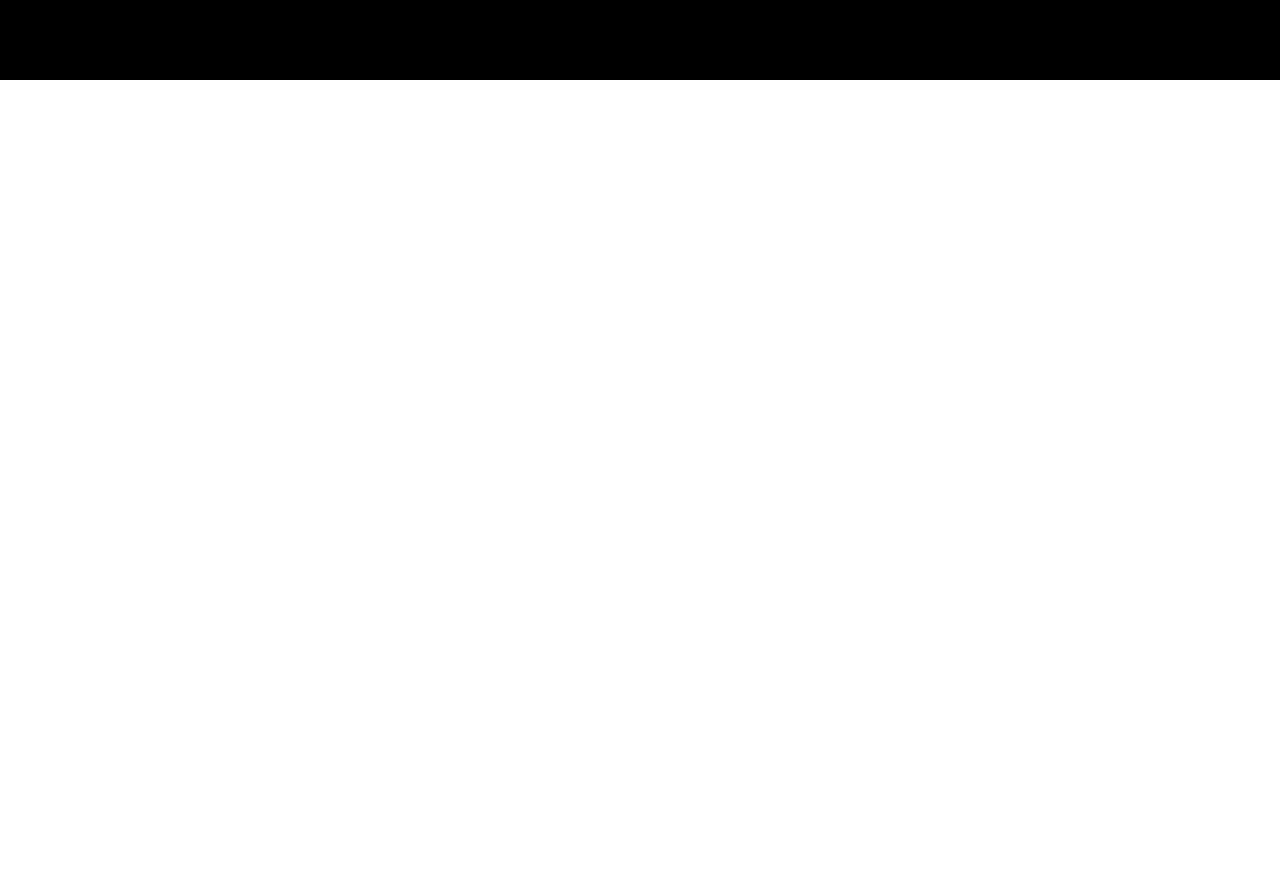
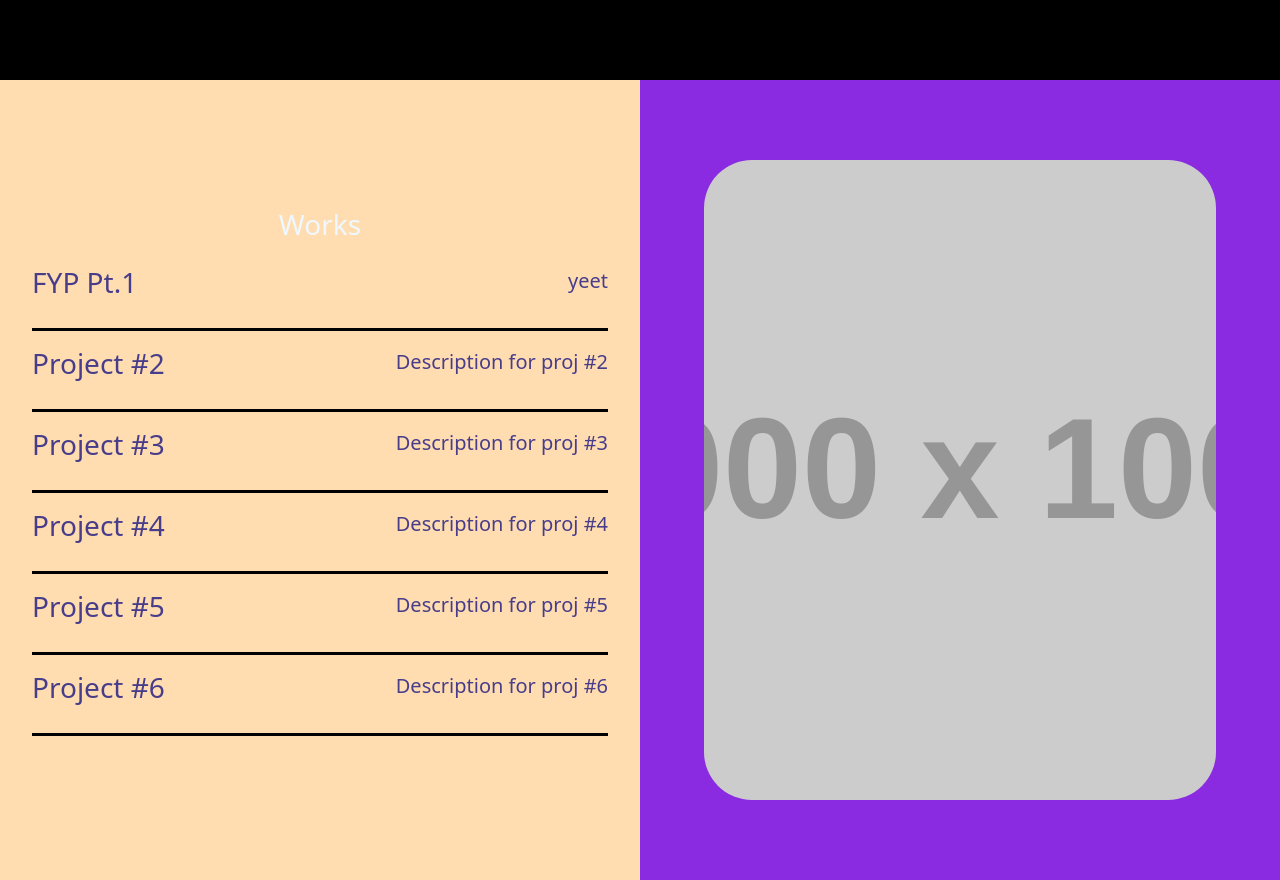
Before and after one commit to Syafuuuuu/syafu-website, a React (Vite) app: page / in a window 1280 px wide. Shown: the part 2320-3200 px from the top of the page. Before the commit the page ends 2400 px from the top, so only its background shows below. Built offline with nearby package versions, Linux system fonts and the light colour scheme.

Commit message:
Project/Work tempalte with both the worded list and preview has been completed. fix #3

```diff
--- a/src/App.tsx
+++ b/src/App.tsx
@@ -5,6 +5,7 @@
 import "./styles/Home.css";
 import "./styles/HighlightCard.css";
 import "./styles/Tricks.css";
+import "./styles/Projects.css";
 
 function App() {
   return (
--- a/src/components/Home.tsx
+++ b/src/components/Home.tsx
@@ -1,4 +1,5 @@
 import HighlightCard from "./HighlightCard.tsx";
+import Projects from "./Projects.tsx";
 import Tricks from "./Tricks.tsx";
 
 function Home() {
@@ -10,7 +11,6 @@
           <h1>Artificial Intelligence Engineer</h1>
           <p>dajdajdh ajd j dla jshdj</p>
         </div>
-
         <div className="card-container">
           <h1>Highlight Projects</h1>
           <br></br>
@@ -32,6 +32,9 @@
           <br></br>
           <Tricks />
         </div>
+        <div className="proj-container">
+          <Projects />
+        </div>
       </div>
     </>
   );
--- /dev/null
+++ b/src/components/Projects.tsx
@@ -0,0 +1,50 @@
+function Projects() {
+  return (
+    <>
+      <div className="proj-left">
+        <div>
+          <h3>Works</h3>
+        </div>
+        <ul>
+          <Project title="FYP Pt.1" desc="yeet" />
+          <Project title="Project #2" desc="Description for proj #2" />
+          <Project title="Project #3" desc="Description for proj #3" />
+          <Project title="Project #4" desc="Description for proj #4" />
+          <Project title="Project #5" desc="Description for proj #5" />
+          <Project title="Project #6" desc="Description for proj #6" />
+        </ul>
+      </div>
+      <div className="proj-right">
+        <Preview url="https://placehold.co/1000x1000" />
+      </div>
+    </>
+  );
+}
+
+function Project(props: any) {
+  return (
+    <li className="proj">
+      <a href={props.title}>
+        <div className="proj-row">
+          <div className="proj-title">
+            <h3>{props.title}</h3>
+          </div>
+          <div className="proj-desc">
+            <p>{props.desc}</p>
+          </div>
+        </div>
+      </a>
+    </li>
+  );
+}
+
+function Preview(props: any) {
+  return (
+    <div
+      className="preview-wrapper"
+      style={{ backgroundImage: "url(" + props.url + ")" }}
+    ></div>
+  );
+}
+
+export default Projects;
--- a/src/styles/Home.css
+++ b/src/styles/Home.css
@@ -27,6 +27,15 @@
     align-content: center;
 }
 
+.proj-container {
+    /*Wtf is that spacing?*/
+    height: 100vh;
+    background-color: rgb(52, 32, 3);
+    align-content: center;
+    display: flex;
+    flex-direction: row;
+}
+
 .intro {
     height: 100vh;
     align-content: center;
--- /dev/null
+++ b/src/styles/Projects.css
@@ -0,0 +1,60 @@
+.proj-left {
+    width: 50vw;
+    background-color: rgb(255, 221, 176);
+    align-content: center;
+}
+
+.proj-left li {
+    padding-right: 2rem;
+}
+
+.proj-left li {
+    list-style-type: none;
+}
+
+.proj-left a {
+    font-size: 1.25rem;
+    color: darkslateblue;
+    text-decoration: none;
+}
+
+.proj-row {
+    display: flex;
+    flex-direction: row;
+    justify-content: space-between;
+    align-content: center;
+    padding: 2vh 0;
+    border-bottom: solid black;
+}
+
+.proj-title {
+    text-align: left;
+}
+
+.proj-desc {
+    text-align: right;
+}
+
+.proj-right {
+    width: 50vw;
+    background-color: blueviolet;
+    align-content: center;
+}
+
+.preview-wrapper {
+    height: 80%;
+    width: 80%;
+    margin-left: 10%;
+    border-radius: 3rem;
+    background-color: aqua;
+    background-repeat: no-repeat;
+    background-position: center;
+}
+
+.preview-wrapper img {
+    height: 100%;
+    width: 100%;
+    object-position: 50%;
+    object-fit: 50%;
+    inset: 0px;
+}
```
